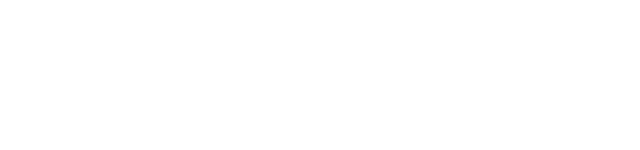
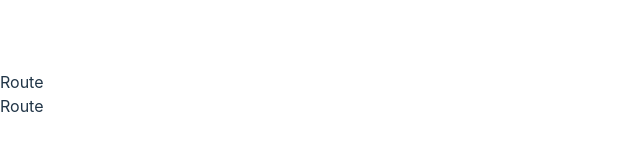
Before and after one commit to vinitus/make-router, a React (Vite) app: page / in a window 1280 px wide. Shown: the part 306-456 px from the top of the page, without its empty margins (0-640 px from the left). Built offline with nearby package versions, Linux system fonts and the light colour scheme.

Commit message:
feat:Route, Root, About 렌더링을 위한 jsx 구문 추가

```diff
--- a/src/main.tsx
+++ b/src/main.tsx
@@ -2,5 +2,13 @@
 import ReactDOM from 'react-dom/client';
 import './index.css';
 import Router from './router/Router';
+import Route from './router/Route';
+import Root from './Page/Root';
+import About from './Page/About';
 
-ReactDOM.createRoot(document.getElementById('root') as HTMLElement).render(<Router></Router>);
+ReactDOM.createRoot(document.getElementById('root') as HTMLElement).render(
+  <Router>
+    <Route path='/' component={<Root />} />
+    <Route path='/about' component={<About />} />
+  </Router>
+);
```
